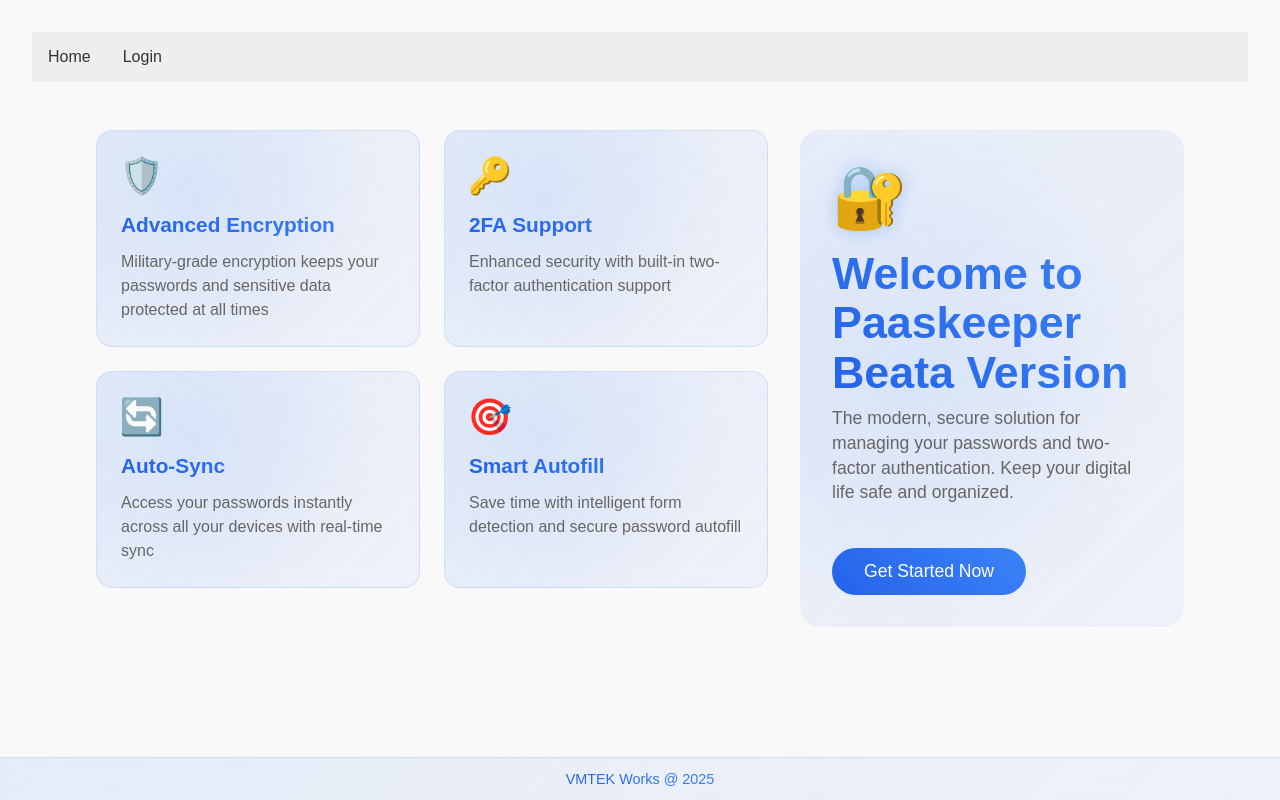
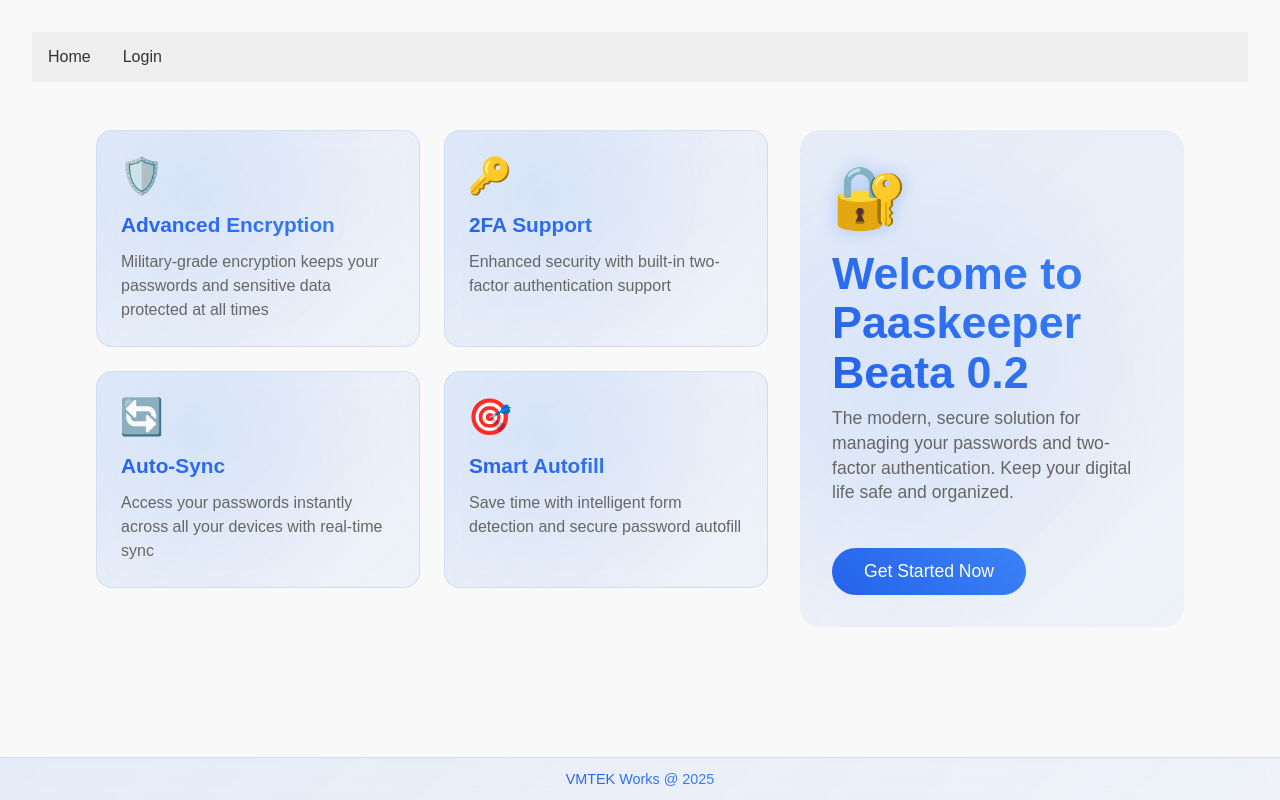
Before and after one commit to chamod98chandimal/paaskeeper_v0.9, a Next.js app: page / in a window 1280 px wide. Built offline with nearby package versions, Linux system fonts and the light colour scheme.

Commit message:
Update page.tsx

```diff
--- a/src/app/page.tsx
+++ b/src/app/page.tsx
@@ -41,7 +41,7 @@ export default function Home() {
 
         <section className={styles.heroSection}>
           <div className={styles.lockIcon}>🔐</div>
-          <h1 className={styles.title}>Welcome to Paaskeeper Beata Version</h1>
+          <h1 className={styles.title}>Welcome to Paaskeeper Beata 0.2</h1>
           <p className={styles.subtitle}>
             The modern, secure solution for managing your passwords and two-factor authentication. Keep your digital life safe and organized.
           </p>
```
